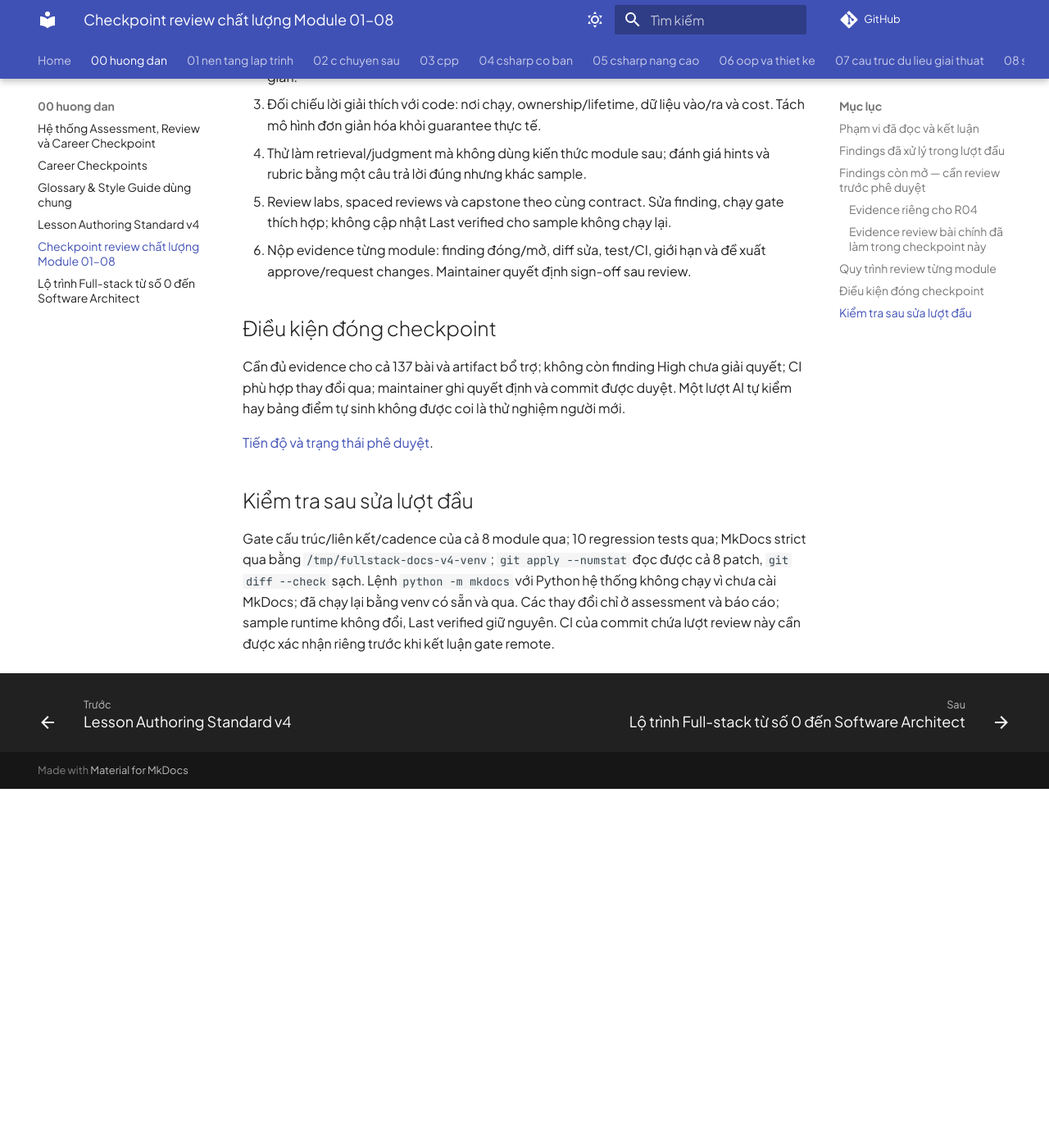
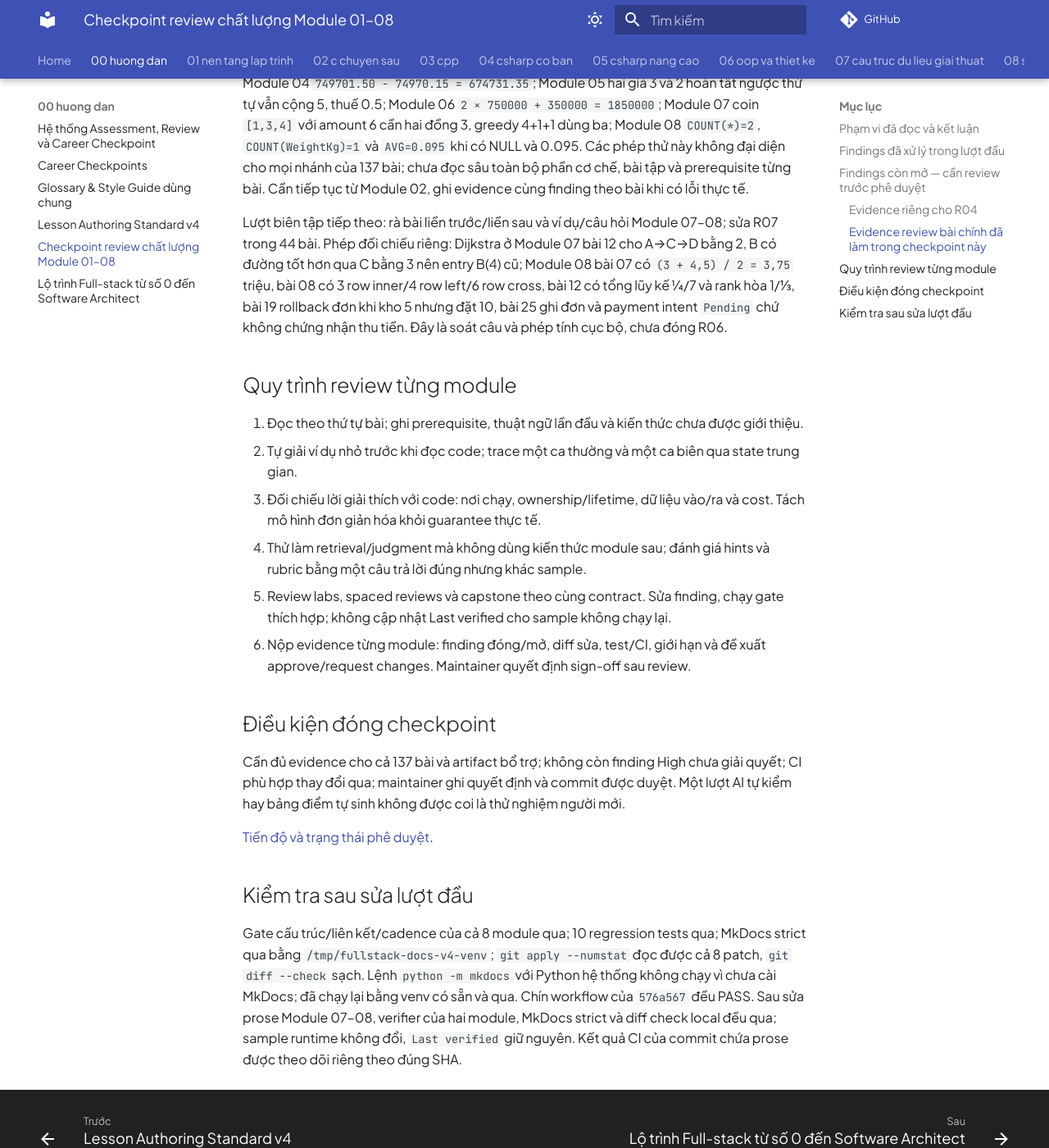
Before and after one commit to Xuanthanh-dzz/full-stack, an MkDocs documentation site: the page built from fullstack-roadmap/00-huong-dan/retrofit-01-08-maintainer-review.md, in a window 1280 px wide and 1400 px high, scrolled down 3719 px. Shown: the whole window at 82% size. Built offline with MkDocs 1.6.1 and Material for MkDocs 9.7.7, drawn with Linux system fonts in a browser that asks for light colours; comment, search, counter and statistics services are not loaded; before the commit the page ends 4681 px from its top, so only the background shows below that; some of the changed text lies outside the part shown.

Commit message:
Record retrofit review CI and clarity findings

```diff
--- a/fullstack-roadmap/00-huong-dan/retrofit-01-08-maintainer-review.md
+++ b/fullstack-roadmap/00-huong-dan/retrofit-01-08-maintainer-review.md
@@ -12,7 +12,7 @@ Ngày bắt đầu: 2026-09-23. Reviewer: Codex, lượt rà soát hỗ trợ ma
 | Spaced Review Module 01–08 | Đã rà prompt/format của 28 checkpoint; sửa câu dính chữ/số ở Module 04–08 | Có retrieval, trace, debug và judgment; chưa thử với người mới để kiểm tra mức khó. |
 | Failure Labs Module 01–08 | Đã rà context/triệu chứng/acceptance của 28 lab và chỉnh lỗi trình bày thấy được | Mô tả đủ đường tái hiện và tiêu chí đầu ra; chưa kiểm thử độc lập bản sửa do người học nộp. |
 | Career Checkpoint Module 05 | Toàn bộ đề và competency matrix | Đủ nhóm task, thiếu mô tả ba mức năng lực; đã bổ sung. |
-| 137 bài chính | Đã đối chiếu tóm tắt ví dụ nhỏ và walkthrough theo tuyến module; đã xem sâu một số bài đầu Module 01 và ví dụ Module 04–05. Verifier có kiểm cấu trúc toàn bộ 137 bài. | Chưa tự trace và đánh giá prerequisite/retrieval/judgment của từng bài; không suy PASS nội dung từ verifier hoặc lần authoring trước. |
+| 137 bài chính | Đã đối chiếu tóm tắt ví dụ nhỏ và walkthrough theo tuyến module; đã xem sâu Module 01, câu hỏi Module 07 và ví dụ mở đầu Module 08. Verifier có kiểm cấu trúc toàn bộ 137 bài. | Chưa tự trace và đánh giá prerequisite/retrieval/judgment của từng bài; không suy PASS nội dung từ verifier hoặc lần authoring trước. |
 
 ## Findings đã xử lý trong lượt đầu
 
@@ -22,13 +22,14 @@ Ngày bắt đầu: 2026-09-23. Reviewer: Codex, lượt rà soát hỗ trợ ma
 | R03 | Medium | Career Checkpoint Module 05 có điểm và cột evidence đạt, chưa mô tả Chưa đạt/Đạt/Vững. | Reviewer khó phân biệt hoàn thành task đã thấy với chuyển giao kỹ năng sang biến thể mới. | Thêm ba mức có hành vi quan sát được, yêu cầu evidence từng năng lực và điều kiện chặn khi còn lỗi nghiêm trọng. |
 | R04 | High | PR patch Module 02–06 trước đó chỉ có 2–4 vấn đề độc lập ở mỗi patch. | Người học khó luyện phân loại issue và review theo nhiều nhóm. | Mở rộng từng patch thành ít nhất 6 root cause độc lập, bổ sung contract; cả 8 rubric nay yêu cầu xét correctness/performance/security/maintainability/operability. Không buộc bịa finding ở nhóm không có lỗi. |
 | R05 | Medium | Nhiều câu trong Failure Lab/Spaced Review/PR Lab và career checkpoint dính số và từ, ví dụ `20file`, `Retrieval10điểm`, `Top2`. | Khó đọc và tăng tải nhận thức không cần thiết. | Biên tập các câu đã phát hiện; giữ identifier và baseline. Kiểm lại bằng tìm kiếm ngoài code fence/inline code. |
+| R07 | Medium | Nhiều ví dụ/câu hỏi bài chính Module 07–08 nén số và thuật ngữ, ví dụ `Coins[1,3,4],amount 6`, `Customers An,Bình,Chi; Orders101/102`, `Stock 1=99,Stock 2=100`. | Người mới khó tính tay và đối chiếu state với walkthrough; dấu nối chữ/số che contract. | Viết lại các câu phát hiện trong 19 bài Module 07 và 25 bài Module 08, tách input, bước và output. Sửa riêng ví dụ capstone Module 08 để phân biệt trạng thái đơn, dòng hàng và payment intent. Không đổi code/SQL sample. |
 
 Ghi chú kiểm chứng: nghi vấn escape trong patch C Module 01 đã được loại bỏ sau kiểm tra ký tự nguồn; newline/NUL vốn đúng và file không thay đổi. Không tính nghi vấn này là finding.
 
 ## Findings còn mở — cần review trước phê duyệt
 
 1. **R06 — High, độ sâu của bài chính chưa được chứng nhận.** Cần đọc đủ 137 bài cùng bài liền trước/liền sau, tự tính worked example và trace sample, rồi đối chiếu retrieval/judgment với prerequisite. Lượt này đã so tuyến Module 01 theo bài 01–15 và đọc tóm tắt ví dụ/trace của các module khác; chưa có review sâu tương ứng cho Module 02–08. Không biến checklist tự sinh thành chứng nhận chất lượng.
-2. **G01 — gate bên ngoài chưa có cho diff review mới.** Các patch review và câu hỏi chỉ đổi docs, không đổi sample; local structural gate/MkDocs pass. Remote CI của commit chứa lượt review này chưa chạy; run xanh trong `PROGRESS.md` là baseline trước thay đổi. Maintainer cũng chưa ký duyệt.
+2. **G01 — CI phải khớp commit đang xét.** Chín workflow của commit review `576a567` đã PASS trên GitHub: [Module 01](https://github.com/Xuanthanh-dzz/full-stack/actions/runs/35831857887), [02](https://github.com/Xuanthanh-dzz/full-stack/actions/runs/35831857919), [03](https://github.com/Xuanthanh-dzz/full-stack/actions/runs/35831857856), [04](https://github.com/Xuanthanh-dzz/full-stack/actions/runs/35831857833), [05](https://github.com/Xuanthanh-dzz/full-stack/actions/runs/35831857869), [06](https://github.com/Xuanthanh-dzz/full-stack/actions/runs/35831857930), [07](https://github.com/Xuanthanh-dzz/full-stack/actions/runs/35831857884), [08](https://github.com/Xuanthanh-dzz/full-stack/actions/runs/35831857901), [09](https://github.com/Xuanthanh-dzz/full-stack/actions/runs/35831857818). Bản prose Module 07–08 tiếp theo đã qua verifier 07/08, MkDocs strict và diff check local; cần xem [CI của HEAD trên nhánh](https://github.com/Xuanthanh-dzz/full-stack/actions?query=branch%3Aretrofit%2Fmodules-01-08-v4) sau khi đẩy. Maintainer chưa ký duyệt.
 
 ### Evidence riêng cho R04
 
@@ -48,6 +49,8 @@ Module 01: đọc ví dụ nhỏ, walkthrough, prerequisites, judgment và retri
 
 Module 02–08: đã đối chiếu tiêu đề, ví dụ nhỏ và các bước walkthrough để tìm mâu thuẫn rõ, cùng judgment/retrieval của nhiều bài. Ca kiểm tay tiêu biểu: Module 02 `[2, 5, 1]` cộng thành 8 và kho cũ `[A:2]` phải còn khi load hỏng; Module 03 VAT của 200 ở 8% là 16, tổng 216; Module 04 `749701.50 - 74970.15 = 674731.35`; Module 05 hai giá 3 và 2 hoàn tất ngược thứ tự vẫn cộng 5, thuế 0.5; Module 06 `2 × 750000 + 350000 = 1850000`; Module 07 coin `[1,3,4]` với amount 6 cần hai đồng 3, greedy 4+1+1 dùng ba; Module 08 `COUNT(*)=2`, `COUNT(WeightKg)=1` và `AVG=0.095` khi có NULL và 0.095. Các phép thử này không đại diện cho mọi nhánh của 137 bài; chưa đọc sâu toàn bộ phần cơ chế, bài tập và prerequisite từng bài. Cần tiếp tục từ Module 02, ghi evidence cùng finding theo bài khi có lỗi thực tế.
 
+Lượt biên tập tiếp theo: rà bài liền trước/liền sau và ví dụ/câu hỏi Module 07–08; sửa R07 trong 44 bài. Phép đối chiếu riêng: Dijkstra ở Module 07 bài 12 cho A→C→D bằng 2, B có đường tốt hơn qua C bằng 3 nên entry B(4) cũ; Module 08 bài 07 có `(3 + 4,5) / 2 = 3,75` triệu, bài 08 có 3 row inner/4 row left/6 row cross, bài 12 có tổng lũy kế 1/4/7 và rank hòa 1/1/3, bài 19 rollback đơn khi kho 5 nhưng đặt 10, bài 25 ghi đơn và payment intent `Pending` chứ không chứng nhận thu tiền. Đây là soát câu và phép tính cục bộ, chưa đóng R06.
+
 ## Quy trình review từng module
 
 1. Đọc theo thứ tự bài; ghi prerequisite, thuật ngữ lần đầu và kiến thức chưa được giới thiệu.
@@ -65,4 +68,4 @@ Cần đủ evidence cho cả 137 bài và artifact bổ trợ; không còn find
 
 ## Kiểm tra sau sửa lượt đầu
 
-Gate cấu trúc/liên kết/cadence của cả 8 module qua; 10 regression tests qua; MkDocs strict qua bằng `/tmp/fullstack-docs-v4-venv`; `git apply --numstat` đọc được cả 8 patch, `git diff --check` sạch. Lệnh `python -m mkdocs` với Python hệ thống không chạy vì chưa cài MkDocs; đã chạy lại bằng venv có sẵn và qua. Các thay đổi chỉ ở assessment và báo cáo; sample runtime không đổi, Last verified giữ nguyên. CI của commit chứa lượt review này cần được xác nhận riêng trước khi kết luận gate remote.
+Gate cấu trúc/liên kết/cadence của cả 8 module qua; 10 regression tests qua; MkDocs strict qua bằng `/tmp/fullstack-docs-v4-venv`; `git apply --numstat` đọc được cả 8 patch, `git diff --check` sạch. Lệnh `python -m mkdocs` với Python hệ thống không chạy vì chưa cài MkDocs; đã chạy lại bằng venv có sẵn và qua. Chín workflow của `576a567` đều PASS. Sau sửa prose Module 07–08, verifier của hai module, MkDocs strict và diff check local đều qua; sample runtime không đổi, `Last verified` giữ nguyên. Kết quả CI của commit chứa prose được theo dõi riêng theo đúng SHA.
```
Also changed, not shown: fullstack-roadmap/PROGRESS.md (+1 -1 lines).
